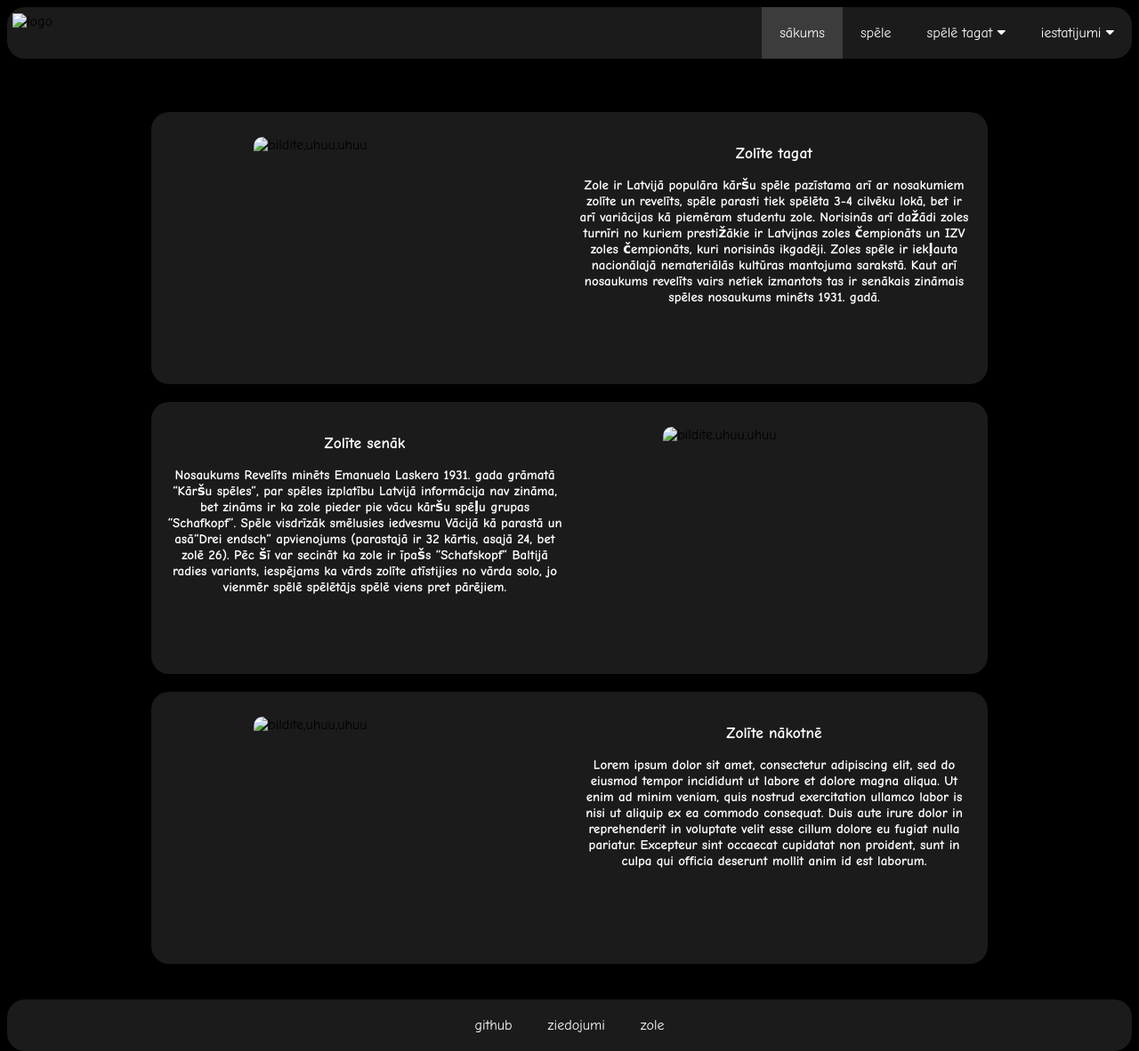
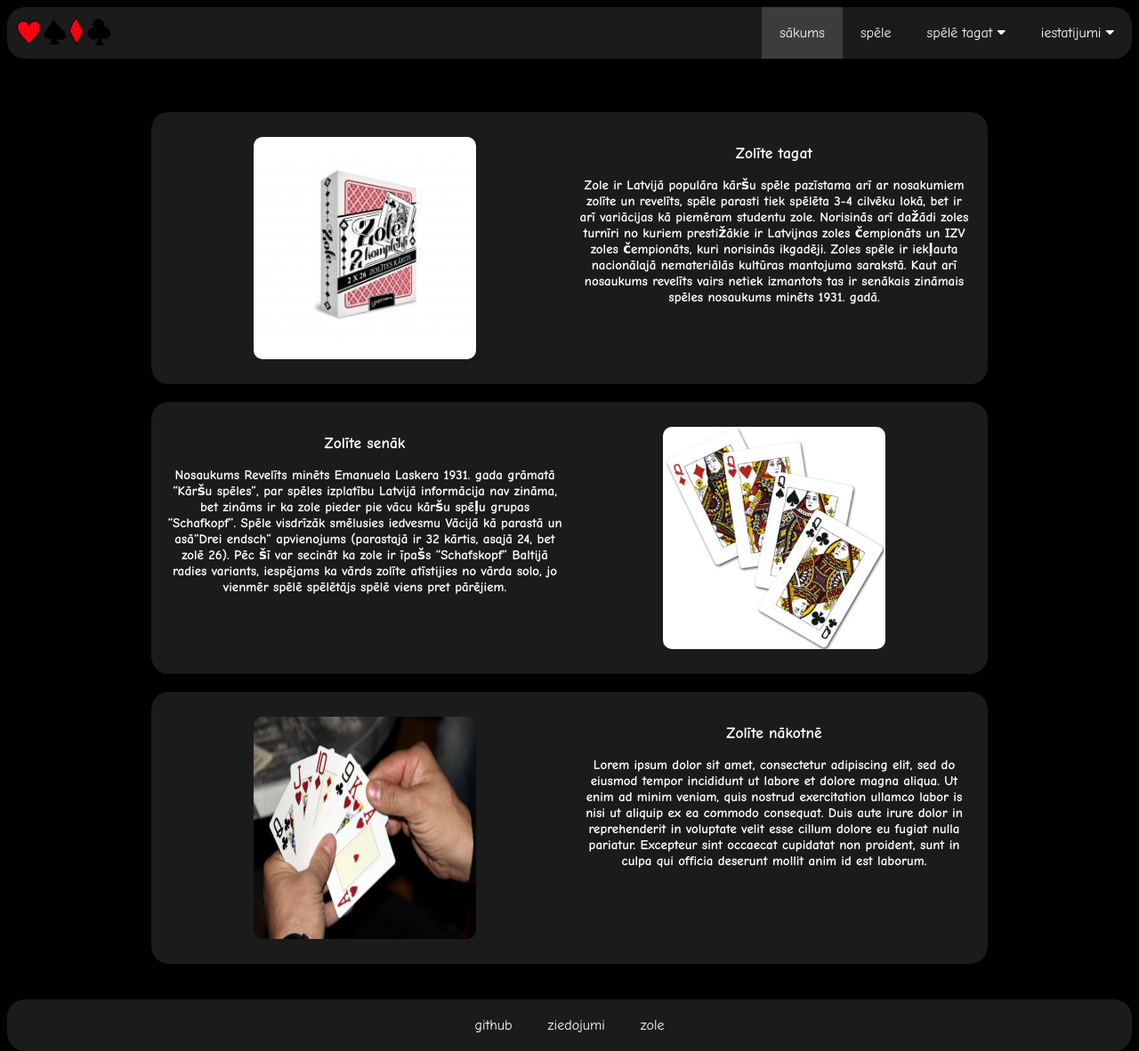
Before and after one commit to Virbie/zole, a website: page majaslapa/index.html in a window 1280 px wide. Shown: the whole page at 89% size. Drawn offline with Linux system fonts and the light colour scheme.

Commit message:
Update index.html

```diff
--- a/majaslapa/index.html
+++ b/majaslapa/index.html
@@ -14,7 +14,7 @@
   <body>
     <div class="augsa">
       <div class="logo">
-        <img src="zolitelogo.png" alt="logo" height="40px" />
+        <img src="./resources/zolitelogo.png" alt="logo" height="40px" />
       </div>
       <div class="menu">
         <button class="poga">
@@ -56,7 +56,7 @@
       <div class="sigma">
         <div class="bilde">
           <img
-            src="zoles-kartis-2-komplekti-galda-speles-8806459395_large.jpg"
+            src="./resources/zoles-kartis-2-komplekti-galda-speles-8806459395_large.jpg"
             alt="bildite,uhuu,uhuu"
           />
         </div>
@@ -76,13 +76,13 @@
           </p>
         </div>
         <div class="bilde">
-          <img src="zolei.jpg" alt="bildite,uhuu,uhuu" />
+          <img src="./resources/zolei.jpg" alt="bildite,uhuu,uhuu" />
         </div>
       </div>
       <div class="divider"></div>
       <div class="sigma">
         <div class="bilde">
-          <img src="zole.jpg" alt="bildite,uhuu,uhuu" />
+          <img src="./resources/zole.jpg" alt="bildite,uhuu,uhuu" />
         </div>
         <div class="tekstinjs">
           <h3>Zolīte nākotnē</h3>
```
